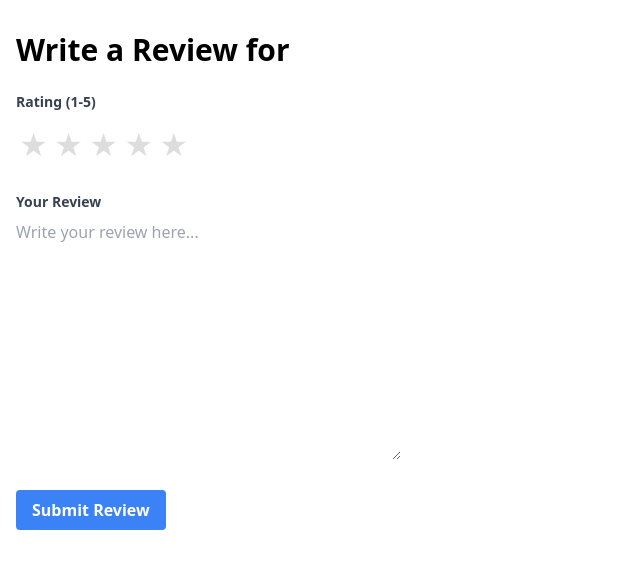
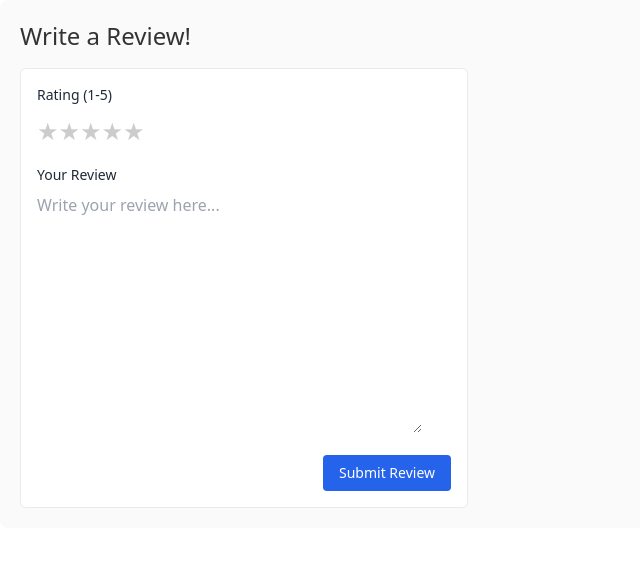
Before and after one commit to grup-1-pbp/cuppity, a Django app: template review/templates/review_form.html in a window 1280 px wide. Shown: the top 569 px of the page, without its empty margins (0-640 px from the left). Run offline with Django 5.2, Linux system fonts and the light colour scheme; the template is opened without the code that fills it: values that come from a table or form of the project are taken from there, others are empty; some libraries are stand-ins or nearby versions.

Commit message:
fix UI review (not finish)

```diff
--- a/addProduct/templates/home.html
+++ b/addProduct/templates/home.html
@@ -98,11 +98,7 @@
       </div>
       <div class="px-6 py-4 flex justify-between items-center">
         <a href="{% url 'addProduct:edit_food' food.id %}" class="bg-yellow-500 hover:bg-yellow-600 text-white text-sm font-bold py-2 px-4 rounded-lg">Edit</a>
-<<<<<<< HEAD
         <a href="{% url 'detailMakananfix:product_detail' food.id %}" class="bg-blue-500 hover:bg-blue-600 text-white text-sm font-bold py-2 px-4 rounded-lg">Detail</a>
-=======
-        <a href="{% url 'detailmakanan:product_detail' food.id %}" class="bg-blue-500 hover:bg-blue-600 text-white text-sm font-bold py-2 px-4 rounded-lg">Detail</a>
->>>>>>> 9d1706b40df93bd1d77b7661e5e0defaa75a23bf
         <button type="submit" class="bg-red-500 hover:bg-red-600 text-white text-sm font-bold py-2 px-4 rounded-lg">Detail</button>
         <form action="{% url 'addProduct:delete_food' food.id %}" method="post" class="inline">
           {% csrf_token %}
--- a/review/templates/review_form.html
+++ b/review/templates/review_form.html
@@ -1,23 +1,23 @@
 {% extends 'base.html' %}
 
 {% block content %}
-<div class="container mx-auto px-4 py-8">
-    <h1 class="text-3xl font-bold mb-6">
+<div class="container mx-auto px-4 py-6">
+    <h1 class="text-2xl font-medium mb-4">
         {% if review %}
-            Edit Review for {{ food.name }}
+            Edit Review
         {% else %}
-            Write a Review for {{ food.name }}
+            Write a Review!
         {% endif %}
     </h1>
 
-    <form method="post" class="max-w-lg">
+    <form method="post" class="max-w-md">
         {% csrf_token %}
 
-        <div class="mb-6">
-            <label class="block text-gray-700 text-sm font-bold mb-2">
+        <div class="mb-4">
+            <label class="block text-gray-800 text-sm mb-2">
                 Rating (1-5)
             </label>
-            <div class="star-rating mb-2">
+            <div class="star-rating mb-1">
                 <input type="radio" id="star5" name="rating" value="5" {% if form.rating.value == 5 %}checked{% endif %}>
                 <label for="star5">★</label>
                 <input type="radio" id="star4" name="rating" value="4" {% if form.rating.value == 4 %}checked{% endif %}>
@@ -30,23 +30,23 @@
                 <label for="star1">★</label>
             </div>
             {% if form.rating.errors %}
-                <p class="text-red-500 text-xs italic">{{ form.rating.errors }}</p>
+                <p class="text-red-500 text-xs mt-1">{{ form.rating.errors }}</p>
             {% endif %}
         </div>
 
-        <div class="mb-6">
-            <label class="block text-gray-700 text-sm font-bold mb-2">
+        <div class="mb-4">
+            <label class="block text-gray-800 text-sm mb-2">
                 Your Review
             </label>
             {{ form.comment }}
             {% if form.comment.errors %}
-                <p class="text-red-500 text-xs italic">{{ form.comment.errors }}</p>
+                <p class="text-red-500 text-xs mt-1">{{ form.comment.errors }}</p>
             {% endif %}
         </div>
 
-        <div class="flex items-center justify-between">
+        <div class="flex justify-end">
             <button type="submit"
-                    class="bg-blue-500 hover:bg-blue-700 text-white font-bold py-2 px-4 rounded focus:outline-none focus:shadow-outline">
+                    class="bg-blue-600 hover:bg-blue-700 text-white text-sm py-2 px-4 rounded focus:outline-none">
                 {% if review %}Update Review{% else %}Submit Review{% endif %}
             </button>
         </div>
@@ -66,15 +66,33 @@
 
 .star-rating label {
     cursor: pointer;
-    font-size: 2em;
-    color: #ddd;
-    padding: 0 0.1em;
+    font-size: 1.5em;
+    color: #ccc;
+    padding: 0;
 }
 
 .star-rating input:checked ~ label,
 .star-rating label:hover,
 .star-rating label:hover ~ label {
-    color: #ffd700;
+    color: #ffb400;
+}
+
+.container {
+    background-color: #fafafa;
+    border-radius: 8px;
+    padding: 20px;
+}
+
+h1 {
+    color: #333;
+    margin-bottom: 1rem;
+}
+
+form {
+    background-color: #fff;
+    padding: 1rem;
+    border: 1px solid #eaeaea;
+    border-radius: 6px;
 }
 </style>
 {% endblock %}
```
Also changed, not shown: review/views.py (+12 -14 lines).
